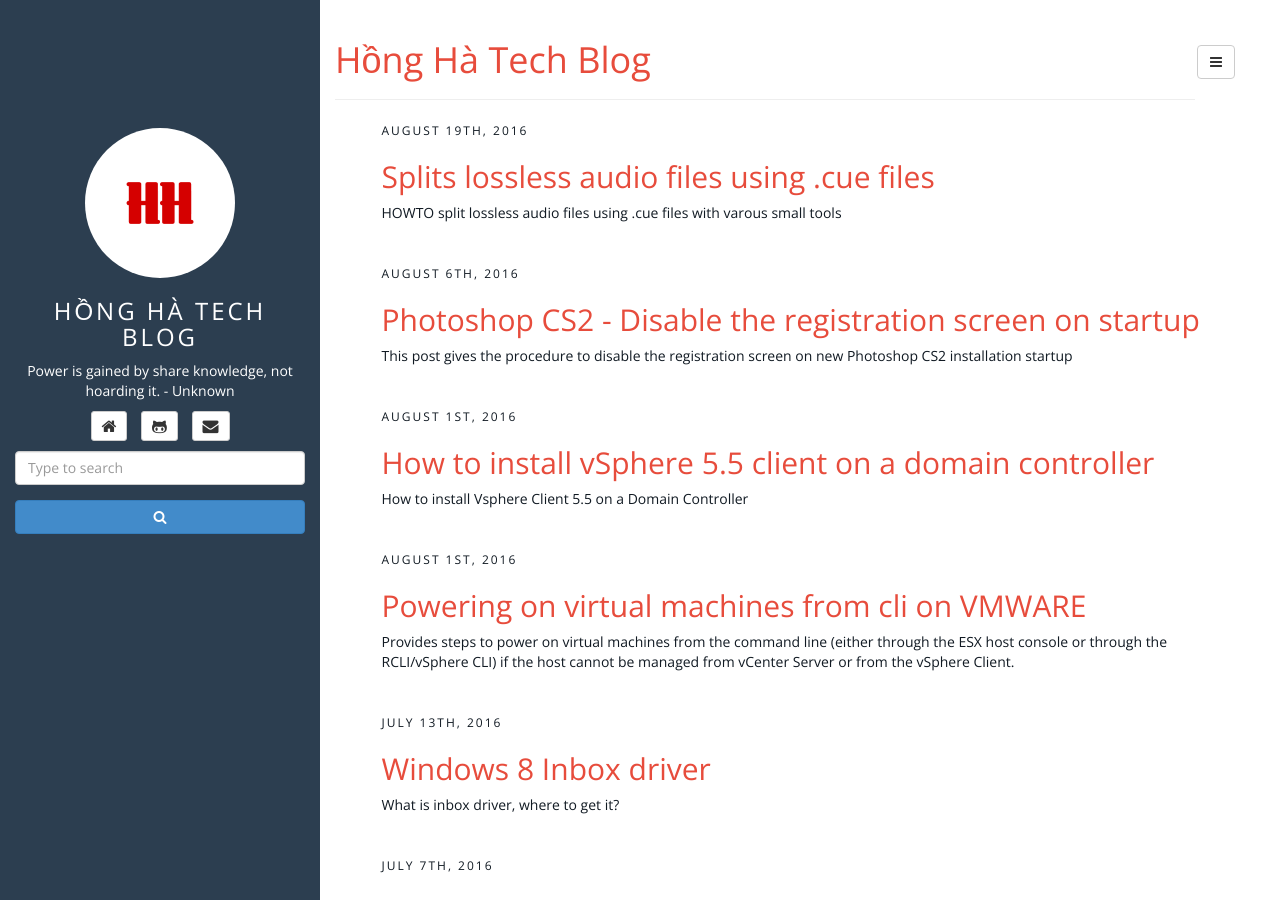
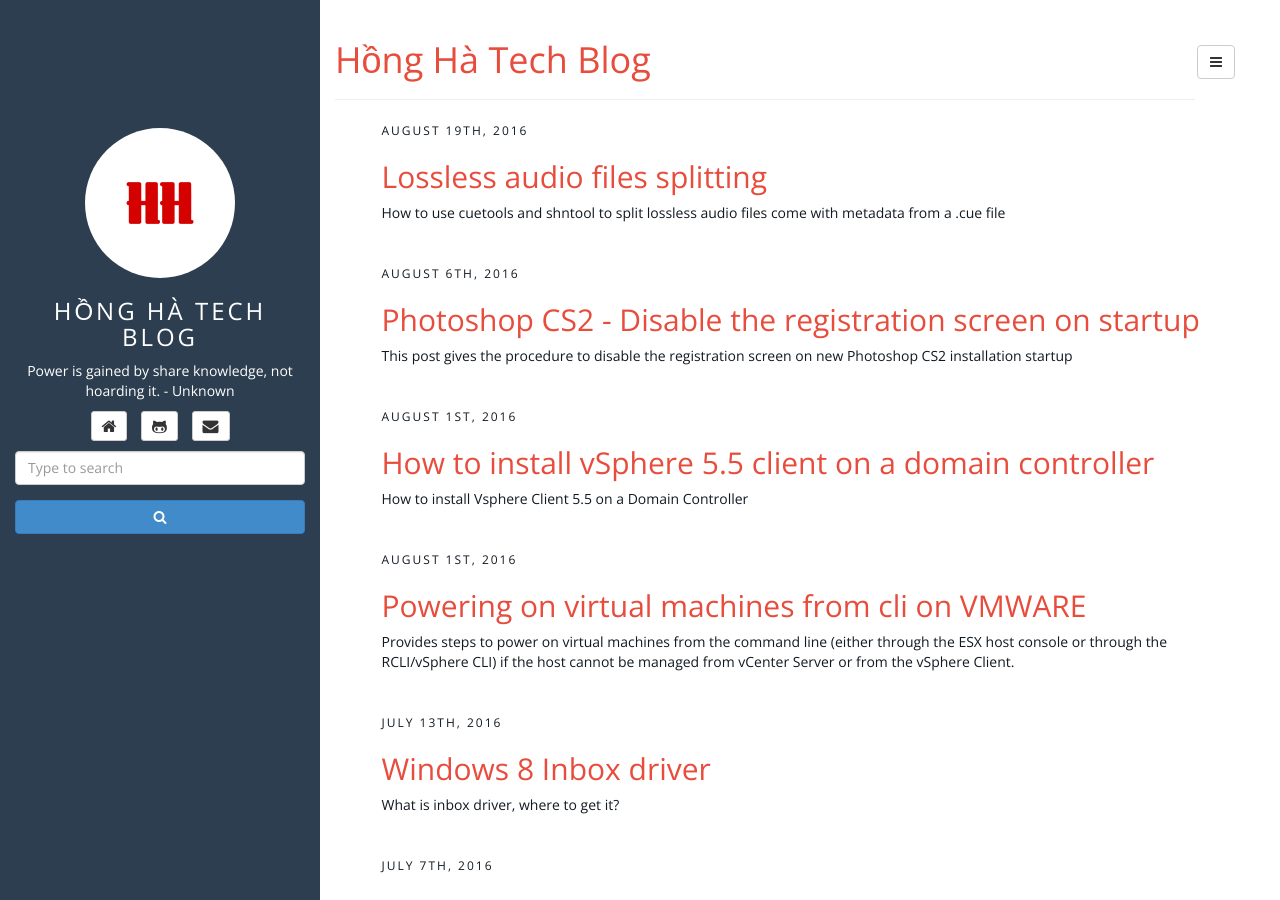
Before and after one commit to honghaco/honghaco.github.io, a Jekyll site: the page built from index.html, in a window 1280 px wide and 900 px high. Built offline with Jekyll 4.4.1, drawn with Linux system fonts in a browser that asks for light colours; some web fonts are replaced; the list of posts is cut into pages by our own code.

Commit message:
Fix typo on the post's title.

```diff
--- a/_posts/2016-08-19-split-lossless-audio-files.md
+++ b/_posts/2016-08-19-split-lossless-audio-files.md
@@ -1,9 +1,9 @@
 ---
 layout: post
-title: Splits lossless audio files using .cue files
+title: Lossless audio files splitting
 categories: [howto]
 tags: [software, audio, linux, multimedia]
-description: HOWTO split lossless audio files using .cue files with varous small tools
+description: How to use cuetools and shntool to split lossless audio files come with metadata from a .cue file
 fullview: false
 comments: false
 ---
```
